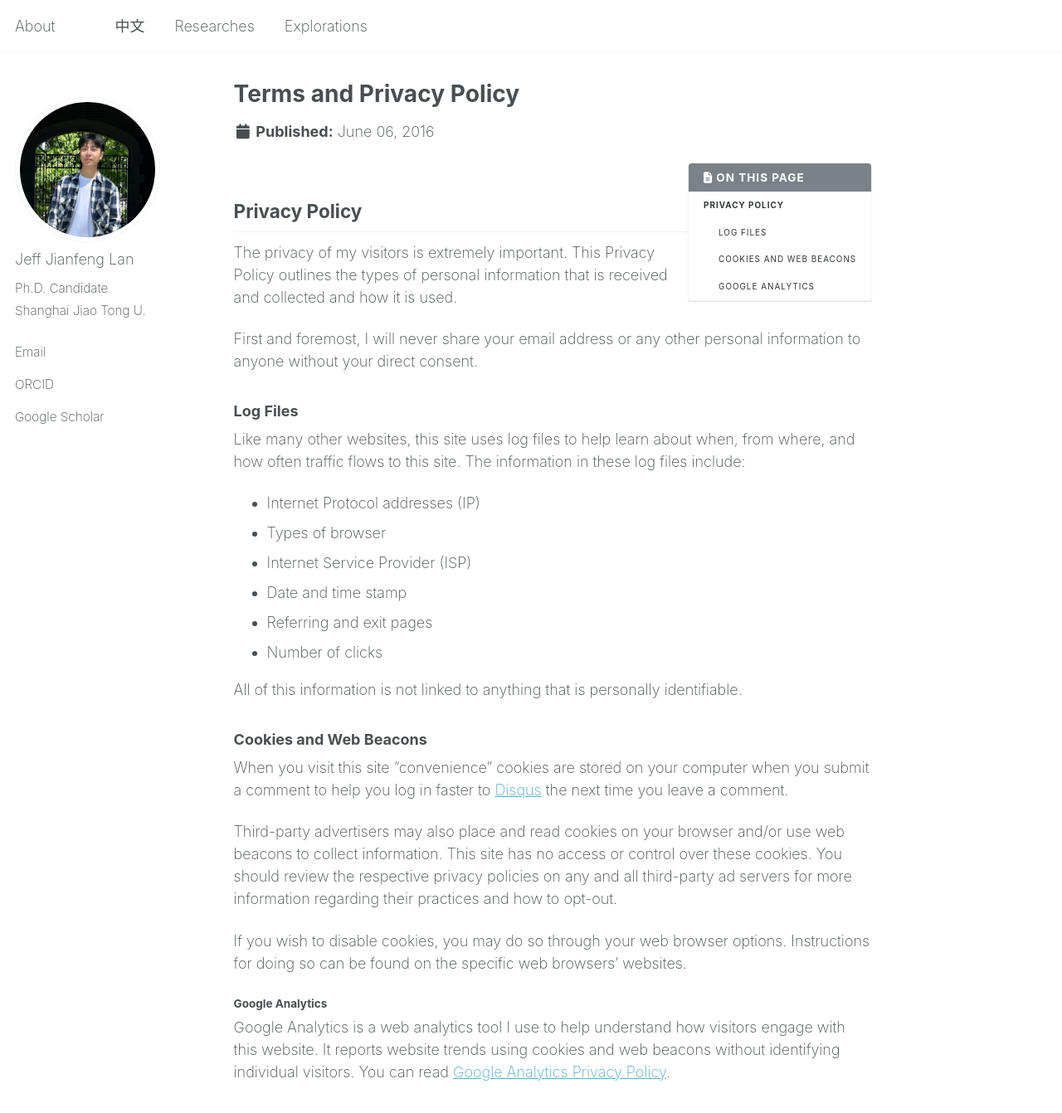
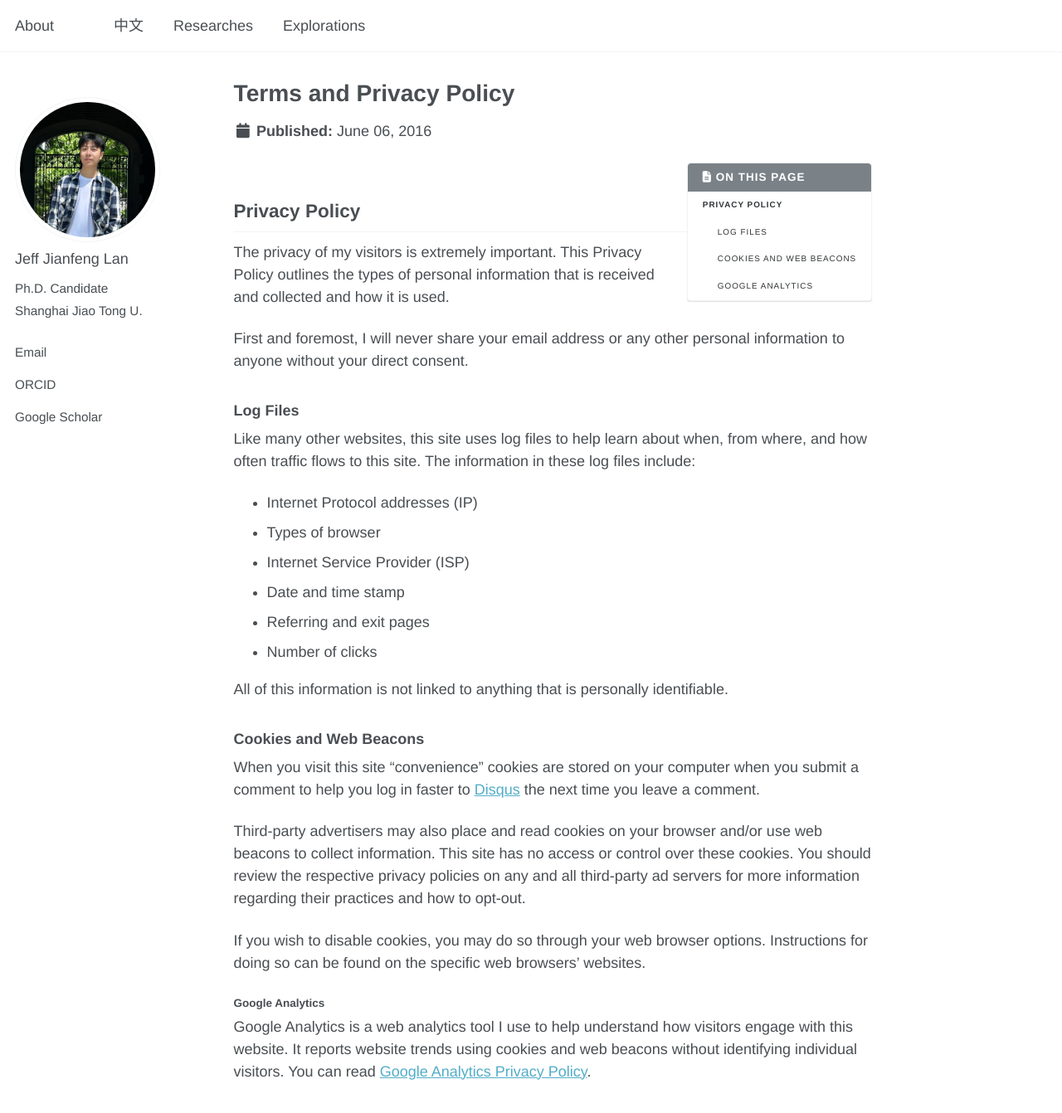
Before and after one commit to jianfenglan/jianfenglan.github.io, a Jekyll site: the page built from _pages/terms.md, in a window 1280 px wide and 1400 px high. Shown: the top 1342 px of the window at 83% size. Built offline with Jekyll 4.4.1, drawn with Linux system fonts in a browser that asks for light colours.

Commit message:
Update _themes.scss

```diff
--- a/_sass/_themes.scss
+++ b/_sass/_themes.scss
@@ -15,7 +15,7 @@ $indent-var                 : 1.3em;
 
 /* System typefaces */
 $serif                      : Georgia, Times, serif;
-$sans-serif                 : "Inter", "Source Han Sans SC", "PingFang SC", "Dengxian", sans-serif;
+$sans-serif                 : "Helvetica Neue", "Source Han Sans SC", "PingFang SC", "Aptos", "Dengxian", sans-serif;
 $monospace                  : Monaco, Consolas, "Lucida Console", monospace;
 
 /* Sans serif typefaces */
```
